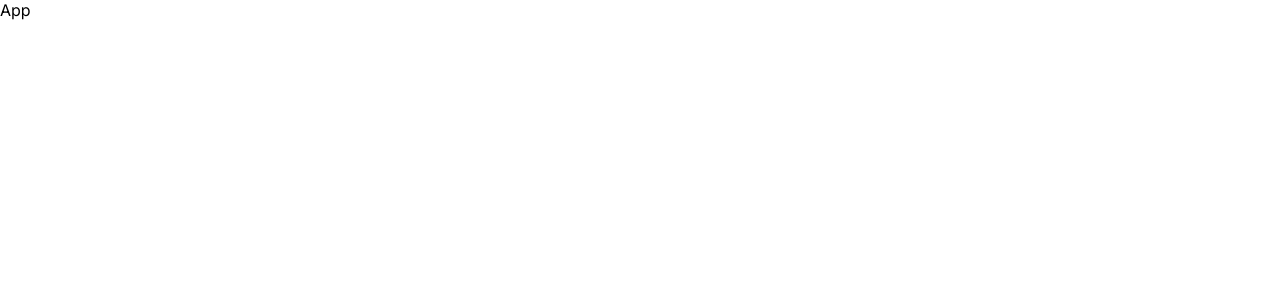
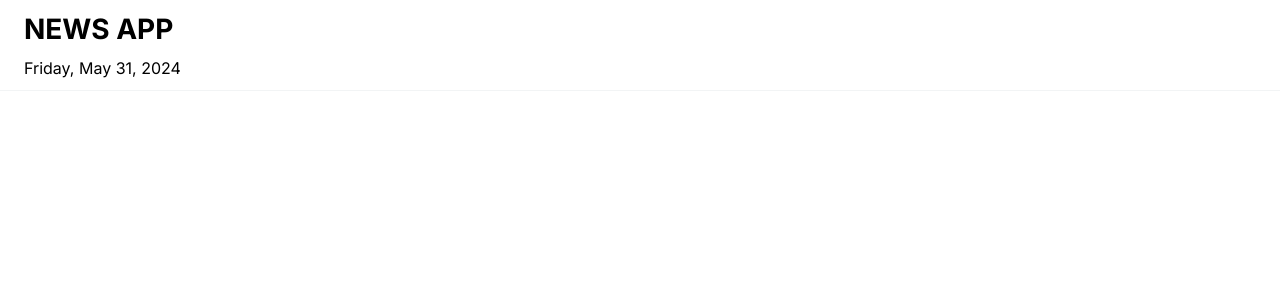
Before and after one commit to IgorKudlo/news-app, a React (Vite) app: page / in a window 1280 px wide. Shown: the top 300 px of the page. Built offline with nearby package versions, Linux system fonts and the light colour scheme.

Commit message:
add Header, create hook for current date

```diff
--- a/src/App.jsx
+++ b/src/App.jsx
@@ -1,7 +1,9 @@
+import Header from "./components/Header/Header.jsx";
+
 const App = () => {
   return (
     <>
-      App
+      <Header />
     </>
   )
 }
--- /dev/null
+++ b/src/components/Header/Header.jsx
@@ -0,0 +1,15 @@
+import styles from "./styles.module.css";
+import { useCurrentDate } from "../../helpers/hooks/useCurrentDate.jsx";
+
+const Header = () => {
+    const [ now] = useCurrentDate();
+
+    return (
+        <header className={styles.header}>
+            <h1 className={styles.title}>NEWS APP</h1>
+            <p className={styles.date}>{now}</p>
+        </header>
+    );
+};
+
+export default Header;
--- /dev/null
+++ b/src/components/Header/styles.module.css
@@ -0,0 +1,17 @@
+.header {
+    display: flex;
+    width: 100%;
+    padding: 12px 24px;
+    background-color: white;
+    border-bottom: 1px solid #f2f4f5;
+    flex-direction: column;
+    gap: 12px;
+}
+
+.title {
+    font-size: 28px;
+}
+
+.date {
+    font-size: 16px;
+}
--- /dev/null
+++ b/src/helpers/formatDate.js
@@ -0,0 +1,10 @@
+export const formatDate = (date) => {
+    const options = {
+        weekday: 'long',
+        year: 'numeric',
+        month: 'long',
+        day: 'numeric',
+    }
+
+    return date.toLocaleDateString('en-US', options)
+}
--- /dev/null
+++ b/src/helpers/hooks/useCurrentDate.jsx
@@ -0,0 +1,21 @@
+import { useEffect, useState } from "react";
+import { formatDate } from "../formatDate.js";
+
+export const useCurrentDate = () => {
+    const initialDate = formatDate(new Date());
+    const [now, setNow] = useState(initialDate);
+    const [prevDate, setPrevDate] = useState(initialDate);
+
+    useEffect(() => {
+        const interval = setInterval(() => {
+            const currentDate = formatDate(new Date());
+            if (currentDate !== prevDate) {
+                setNow(currentDate);
+                setPrevDate(currentDate);
+            }
+        }, 1000);
+        return () => clearInterval(interval)
+    }, [prevDate]);
+
+    return [ now ];
+}
```
